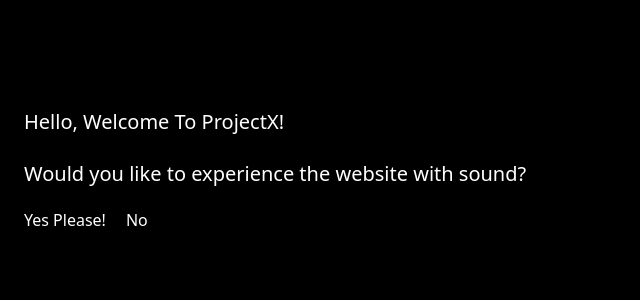
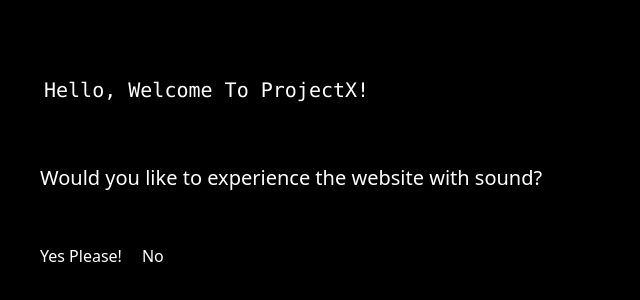
Before and after one commit to adhikari-anil/ProjectXY, a React (Vite) app: page / in a window 1280 px wide. Shown: the part 230-530 px from the top of the page, without its empty margins (0-640 px from the left). Built offline with nearby package versions, Linux system fonts and the light colour scheme.

Commit message:
TypeWriter effect is also added to MainLanding page and other minor logical changes.

```diff
--- a/src/component/Common/TypeWriter.jsx
+++ b/src/component/Common/TypeWriter.jsx
@@ -1,28 +1,36 @@
 import React, { useEffect, useState } from "react";
 import { useNavigate } from "react-router-dom";
 
-const TypeWriter = ({ text, speed, audio, action }) => {
+const TypeWriter = ({ text, speed, audio, action, from }) => {
   const [displayedText, setDisplayText] = useState("");
   const [index, setIndex] = useState(0);
   let navigate = useNavigate();
 
   useEffect(() => {
+    if (action) {
+      console.log("Action: ", action);
+      audio.pause();
+      audio.currentTime = 0;
+      navigate("/home");
+      return;
+    }
     if (index < text.length) {
       const timer = setTimeout(() => {
         setDisplayText((prev) => prev + text[index]);
         setIndex((prev) => prev + 1);
         console.log("Index: ", index);
-        if(index<=446){
+        if (index < text.length - 1) {
+          console.log("text: ", text.length - 1);
           audio.play();
-        }else{
+        } else {
           audio.pause();
           audio.currentTime = 0;
-          navigate("/home");
+          from === "Landing" ? navigate("/home") : null;
         }
       }, speed);
       return () => clearTimeout(timer);
     }
-  }, [index, text, speed, audio, action, navigate]);
+  }, [index, text, speed, action, audio, navigate]);
 
   return (
     <div className="text-xl p-5 font-mono text-gray-80 text-white">
--- a/src/component/LandingPage/LandingPage.jsx
+++ b/src/component/LandingPage/LandingPage.jsx
@@ -8,9 +8,6 @@ const LandingPage = () => {
   const [clickedSkip, setClickSkip] = useState(false);
 
   const handleClick = () => {
-    navigate("/home");
-    audio.pause();
-    audio.currentTime = 0;
     setClickSkip(!clickedSkip);
   };
   const text = "In the end of the 5th century before our time the first jewels were brought to Europe. Since then many have tried to recreate something similar in value and in beauty. Some have achieved however many have failed because of their lack of knowledge time or other resources. To this day jewels are thought to be one of the most precious gems on earth. Although we don't create jewels, we do imagine ourselves as jewelers. Just from a different angle.";
@@ -19,7 +16,7 @@ const LandingPage = () => {
       <div className="text-white flex justify-start">
         <img src="/LandingLogo.png" className="h-40 w-40"></img>
       </div>
-      <TypeWriter text={text} speed={69} audio={audio} action={clickedSkip}/>
+      <TypeWriter text={text} speed={69} audio={audio} action={clickedSkip} from={"Landing"}/>
       <div className="flex gap-5 p-5 text-white justify-start">
         <button onClick={handleClick}> Skip our Story ! </button>
       </div>
--- a/src/component/LandingPage/MainLandingPage.jsx
+++ b/src/component/LandingPage/MainLandingPage.jsx
@@ -1,5 +1,6 @@
-import React from 'react'
+import React, { useState } from 'react'
 import { useNavigate } from 'react-router-dom';
+import TypeWriter from '../Common/TypeWriter';
 
 const MainLandingPage = () => {
   let navigate = useNavigate();
@@ -11,13 +12,14 @@ const MainLandingPage = () => {
         navigate("/home");
     }
   };
+  const text = "Hello, Welcome To ProjectX!";
   return (
     <div className='h-screen w-screen flex flex-col justify-center p-6 gap-5 bg-black'>
       <div className='text-white flex justify-start flex-col gap-6 text-xl font-thin'>
-        <h2>Hello, Welcome To ProjectX!</h2>
-        <h2>Would you like to experience the website with sound?</h2>
+        <TypeWriter text={text} speed={100} from={"MainPage"}/>
+        <h2 className='p-4'>Would you like to experience the website with sound?</h2>
       </div>
-        <div className='flex gap-5 text-white justify-start'>
+        <div className='flex gap-5 p-4 text-white justify-start'>
             <button onClick={()=>handleClick("yes")}>Yes Please!</button>
             <button onClick={()=>handleClick("no")}>No</button>
         </div>
--- a/src/component/MainContenet/Pages/Navbar/SlidingBackground.jsx
+++ b/src/component/MainContenet/Pages/Navbar/SlidingBackground.jsx
@@ -3,12 +3,11 @@ import React, { useState, useEffect } from "react";
 const SlidingBackground = () => {
   const [currentImageIndex, setCurrentImageIndex] = useState(0);
 
-  // Add your image URLs here
   const backgroundImages = [
-    "https://images.unsplash.com/photo-1622357102666-c9f68f951fa6?w=500&auto=format&fit=crop&q=60&ixlib=rb-4.0.3&ixid=M3wxMjA3fDB8MHxzZWFyY2h8MjgyfHxkYXJrJTIwYmx1ZXxlbnwwfHwwfHx8MA%3D%3D", // Replace with your actual image URLs
-    "https://media.istockphoto.com/id/1368928539/photo/panoramic-view-of-lake-of-misurina.jpg?s=612x612&w=0&k=20&c=_ODBOYBPAHS1GHpmDF3i_Hy9CtyY9Z0K5Mwl3tHEMhE=",
-    "https://images.unsplash.com/photo-1641215728345-385941727e25?q=80&w=1925&auto=format&fit=crop&ixlib=rb-4.0.3&ixid=M3wxMjA3fDB8MHxwaG90by1wYWdlfHx8fGVufDB8fHx8fA%3D%3D",
-    "https://media.istockphoto.com/id/1334646136/photo/typical-boats-the-water-at-lake-braies-in-the-dolomites-near-cortina-dampezzo.jpg?s=612x612&w=0&k=20&c=pJV9sC5cDa1Q0qPwbkkcaVoezRTGVzKaMx00-iQoFB0=",
+    "https://media-hosting.imagekit.io//e26531e8c6424a03/slidingBackground1.avif?Expires=1832258136&Key-Pair-Id=K2ZIVPTIP2VGHC&Signature=fqH0mnQ-~N78UTbWwwV~9kJYv6fDBSHaltR~v5JXKnXaVWz1h1Dg--II7QwCSScHxDUfBCnnk4LVwxbADzU9OZRzN0yBpHCcCmv8DkSUOpf4qo2hWjIIJsUK0j8r~oqt1-drDCgdU7DGNoQTf22pdDbFPPUQIv94dxtL1BoQ8si7my6dDR8~3xiBWF2xomXZ1qyy1PQZsP514XQ2msZwWuQPA5q1a5wXOOAzLjr2ZXdBK1t857CCzn62DsXQoLI33aXOs8TnKhz8bITNf7qANTxaH2eE3AP5Hy9HjOB9AnpJA8Rx6ddEZSzYjXhuvBneMyJz-rmhs9NsPsq5gVBP1g__",
+    "https://media-hosting.imagekit.io//2b4acc05ad084f4e/slidingBackground2.jpg?Expires=1832258136&Key-Pair-Id=K2ZIVPTIP2VGHC&Signature=lRseiQ~0aaleOh2UMad9rgZx3hJNHTDutLpvfiaRnotJg9NilEBpcF2O0ji0spsRBaCSpnkUaWQkOgCMKUwY94JTF8O2fc342Qobuq7gqRDEXBZyWOgW-DKvg~jgop~f1PKj~hz7llIUGjziTZx5m1qgZ8C~ImfSRGuHyQE63vX5gwgJbQSaFlIGnpfI4mug3Wi3WbgTz94O4-YKnhIzN1aIoi5LZLpGIxl4vPW4bRlv5Q3q3Yz8aBoAJfPBk9WmuBrK5k7Cr3p7aI1zpJ0uxoRfzMZJ5DpFTK1h4Dzdinob1IYubNvDsVFZ76sVEXpf~V02ETsxmcz7gcABiC5Jqg__",
+    "https://media-hosting.imagekit.io//aa47f1a3f0084f10/slidingBackground3.avif?Expires=1832258136&Key-Pair-Id=K2ZIVPTIP2VGHC&Signature=LUEGwjaa5GKfNb-ZifU0kRfAGXgZQ111rYA6T0oFqkvpClE4E2ibfKHi~HFIyOd5notp7qeVwWa0eTf5xJCcI3eqGw2HfNpZkpxdcYF-G-nUkleawARwTcUdsgKx0gxRzdf3Oj1i6WVDpIrn8uMv9MjGghPfXJgQmY-W13eXbBP6b2nDKLHscWV8VA6nUjldfKNdWEUBL7eZdXLnu8cNejt~1bjyza1mbaknZ8j~Cy-jSCT5w5rPqEYIu00EKWFWQPvOPG~wnW~Fs42U2X34Ttrr8rfMZogminB4QCXLq1AX-kH8M4TM8DzjG5ph7Cwr8TDTEKmL3acK6c4HAiK3Xw__",
+    "https://media-hosting.imagekit.io//62ae108aca4546cd/slidingBackground4.jpg?Expires=1832258136&Key-Pair-Id=K2ZIVPTIP2VGHC&Signature=JL5wfZfryM2FrGvVuR15ReTvkyVWQOzrOHYODEbyYQKIfpjC7V1VaFrVU6D9LEcDXnUTIGBlCg-Bk5YQH94D-pjeiPiv5hDUqZ~tDK6kkzP89dyost1agS1BDG-yKWt01G0Ne2HZ9-mFpH~3uoEaHRdGeIv~UhrTXtQ6piEdVrlXmjXWSIxehMexwhqdeVcZq0e0zofyrbekV3Rt2KOB8gtB8uEXy3wCGRqHWjjINxG1kEuhR4lFI7-Tg4ffIH~Wtg0WG-m0Iou5JT1Qxsd5B5jsCfmmVtUEDzaQXb~j3wOREGEK-fmeFqZpa6KotJMO1J-PiSbTrKGMdu2xOB7wCg__",
   ];
 
   useEffect(() => {
```
